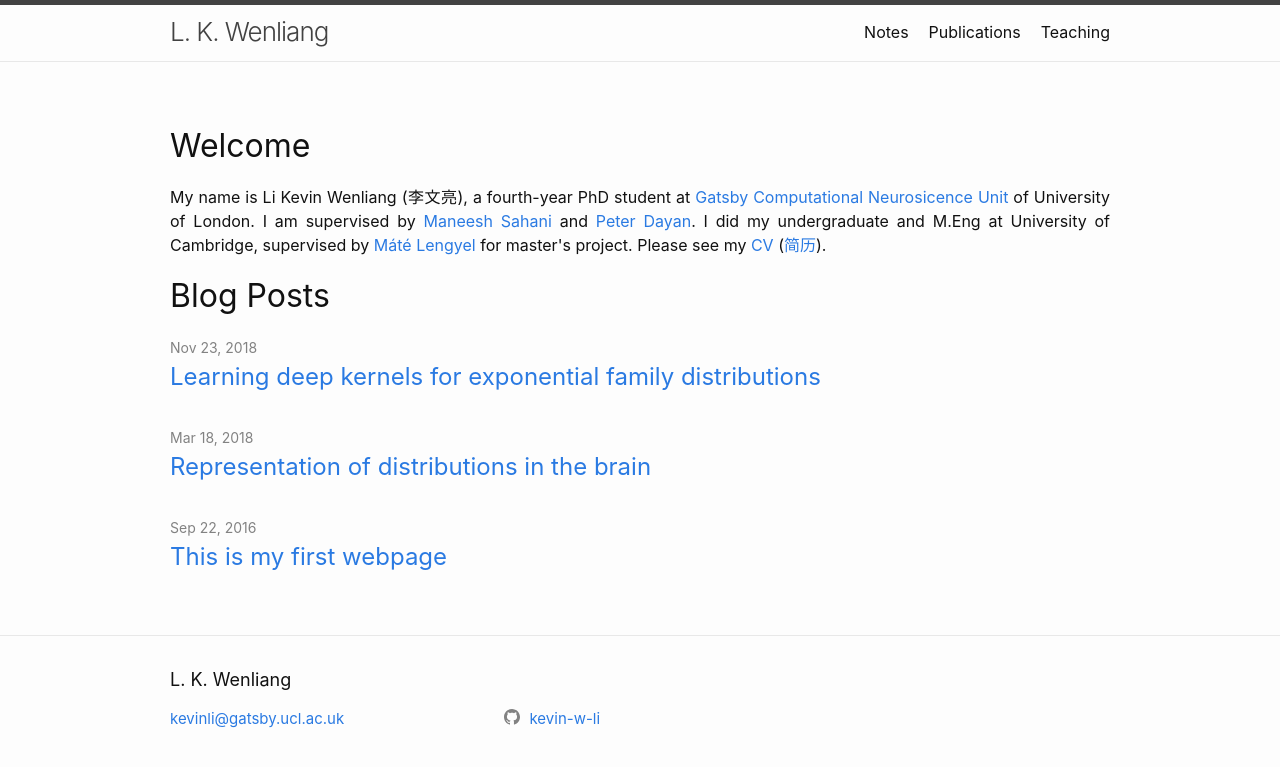
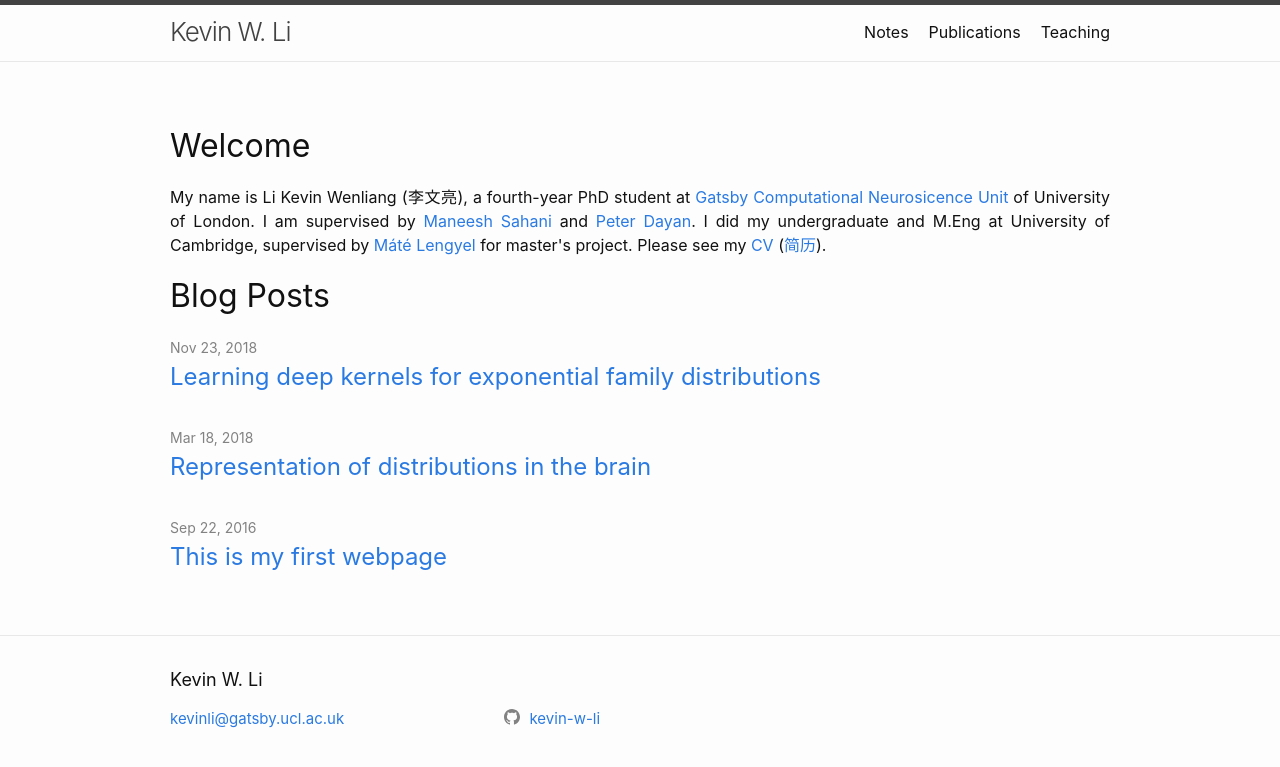
Before and after one commit to kevin-w-li/kevin-w-li.github.io, a Jekyll site: the page built from index.html, in a window 1280 px wide. Shown: the top 767 px of the page. Built offline with Jekyll 4.4.1, drawn with Linux system fonts in a browser that asks for light colours.

Commit message:
Update _config.yml

```diff
--- a/_config.yml
+++ b/_config.yml
@@ -13,7 +13,7 @@
 # you will see them accessed via {{ site.title }}, {{ site.email }}, and so on.
 # You can create any custom variable you would like, and they will be accessible
 # in the templates via {{ site.myvariable }}.
-title: L. K. Wenliang
+title:  Kevin W. Li
 email: kevinli@gatsby.ucl.ac.uk
 description: > # this means to ignore newlines until "baseurl:"
 baseurl: "" # the subpath of your site, e.g. /blog
```
